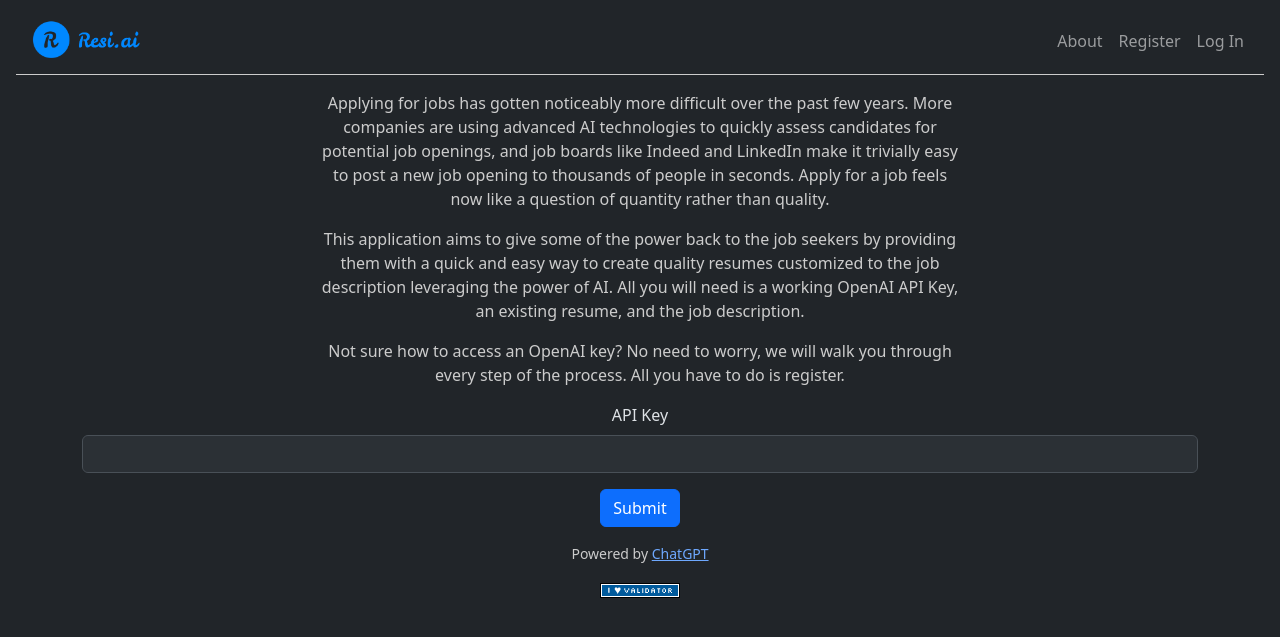
After one commit to jadonvanyo/resi.ai, a Flask app: template templates/api_key.html in a window 1280 px wide. The commit adds this page. Shown: the top 637 px of the page. Run offline with Flask 3, Linux system fonts and the light colour scheme; the template is opened without the code that fills it, so the values that code supplies are empty; some libraries are stand-ins or nearby versions.

Commit message:
added new api_key.html

```diff
--- /dev/null
+++ b/templates/api_key.html
@@ -0,0 +1,33 @@
+{% extends "layout.html" %}
+
+{% block title %}
+    Enter API
+{% endblock %}
+
+{% block main %}
+    <div class="container text-area">
+        <p>
+            Applying for jobs has gotten noticeably more difficult over the past few years.
+            More companies are using advanced AI technologies to quickly assess candidates for potential
+            job openings, and job boards like Indeed and LinkedIn make it trivially easy to post a new job
+            opening to thousands of people in seconds. Apply for a job feels now like a question of quantity
+            rather than quality.
+        </p>
+        <p>
+            This application aims to give some of the power back to the job seekers by providing them with a
+            quick and easy way to create quality resumes customized to the job description leveraging the power
+            of AI. All you will need is a working OpenAI API Key, an existing resume, and the job description.
+        </p>
+        <p>
+            Not sure how to access an OpenAI key? No need to worry, we will walk you through every step of the
+            process. All you have to do is register.
+        </p>
+    </div>
+    <form action="/login" method="post">
+        <div class="mb-3">
+          <label for="inputapikey" class="form-label">API Key</label>
+          <input type="password" class="form-control" id="inputapikey">
+        </div>
+        <button type="submit" class="btn btn-primary">Submit</button>
+      </form>
+{% endblock %}
--- a/templates/layout.html
+++ b/templates/layout.html
@@ -34,7 +34,7 @@
                 <div class="collapse navbar-collapse" id="navbar">
                     {% if session["user_id"] %}
                         <ul class="navbar-nav me-auto mt-2">
-                            <li class="nav-item"><a class="nav-link" href="/enter_api">Enter API</a></li>
+                            <li class="nav-item"><a class="nav-link" href="/api_key">Enter API</a></li>
                             <li class="nav-item"><a class="nav-link" href="/price_estimator">Price Estimator</a></li>
                             <li class="nav-item"><a class="nav-link" href="/add_cashupdate_resume">Update Resume</a></li>
                             <li class="nav-item"><a class="nav-link" href="/history">History</a></li>
```
